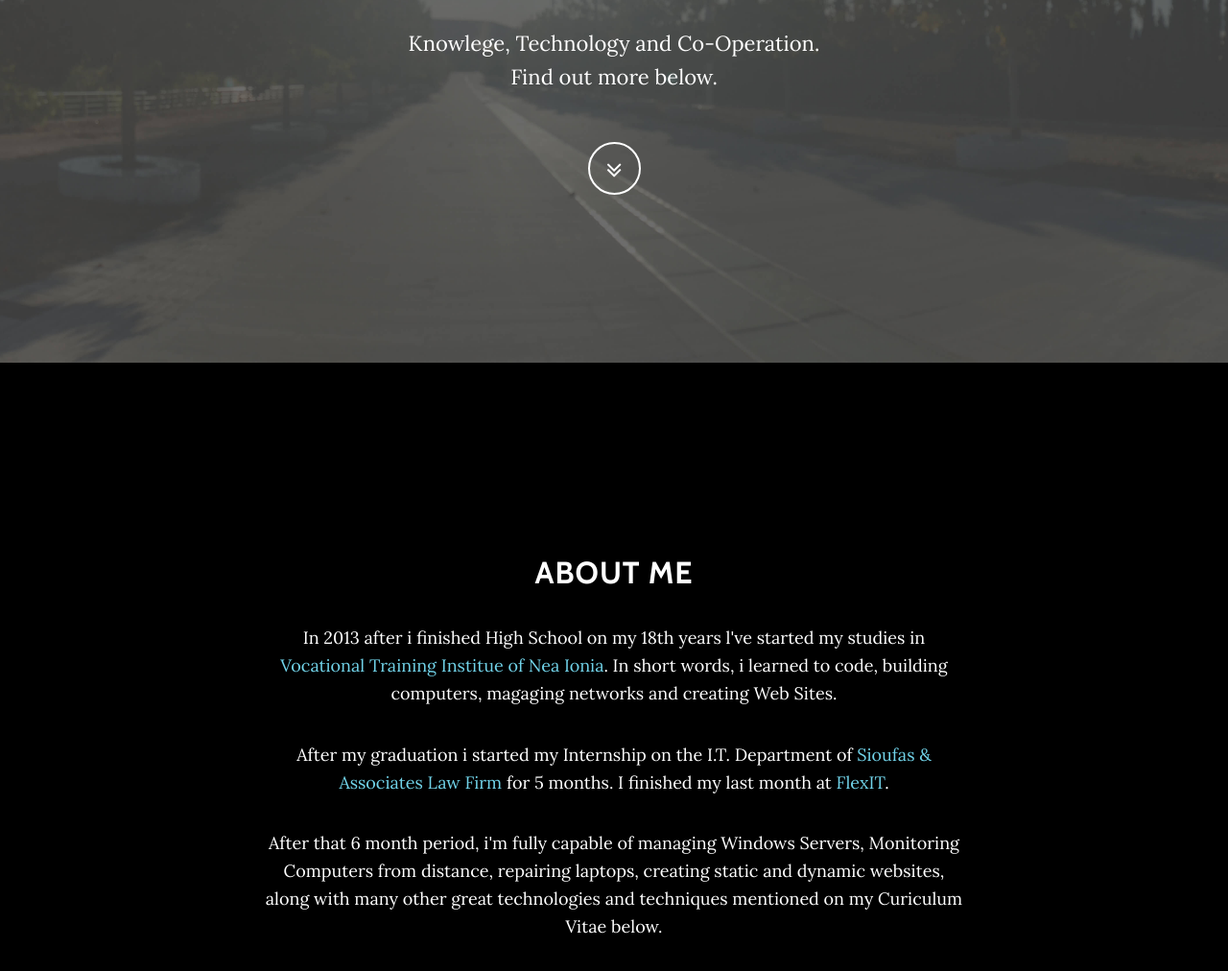
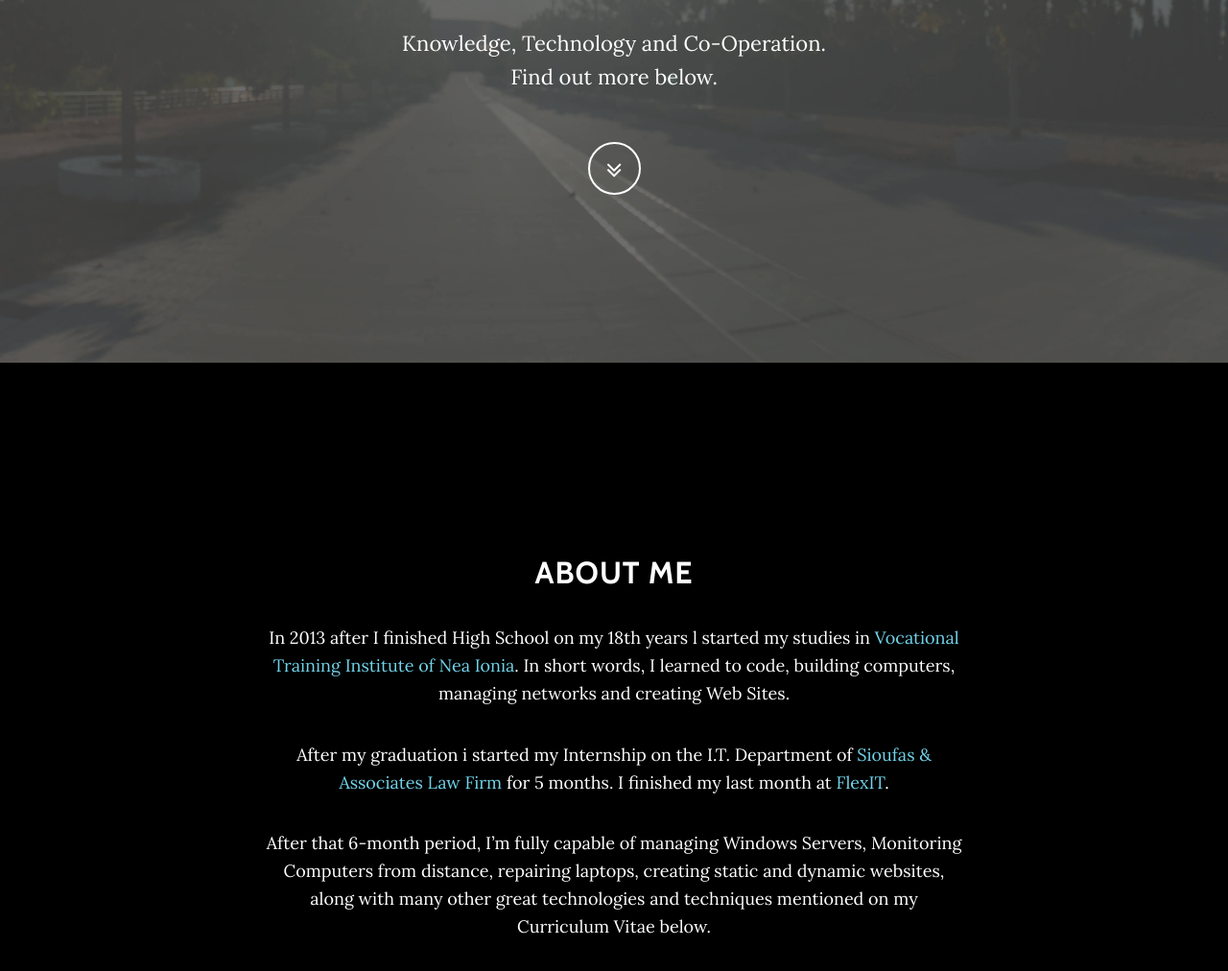
Before and after one commit to voyaller/Resume-Site, a plain HTML site: page index.html in a window 1280 px wide. Shown: the part 422-1434 px from the top of the page at 96% size. Drawn offline with nearby package versions, Linux system fonts and the light colour scheme.

Commit message:
RVB#1.3
Spelling -_-

```diff
--- a/index.html
+++ b/index.html
@@ -64,7 +64,7 @@
           <div class="row">
             <div class="col-lg-8 mx-auto">
               <h1 class="brand-heading">Aiming for results</h1>
-              <p class="intro-text">Knowlege, Technology and Co-Operation.
+              <p class="intro-text">Knowledge, Technology and Co-Operation.
                 <br>Find out more below.</p>
               <a href="#about" class="btn btn-circle js-scroll-trigger">
                 <i class="fa fa-angle-double-down animated"></i>
@@ -81,11 +81,11 @@
         <div class="row">
           <div class="col-lg-8 mx-auto">
             <h2>About Me</h2>
-            <p>In 2013 after i finished High School on my 18th years l've started my studies in <a href="http://iek-n-ionias.att.sch.gr/iek/">Vocational Training Institue of Nea Ionia</a>. In short words, i learned to code, building computers, magaging networks and creating Web Sites.</p>
+            <p>In 2013 after I finished High School on my 18th years l started my studies in <a href="http://iek-n-ionias.att.sch.gr/iek/">Vocational Training Institute of Nea Ionia</a>. In short words, I learned to code, building computers, managing networks and creating Web Sites.</p>
             <p>After my graduation i started my Internship on the I.T. Department of
               <a href="http://www.sioufaslaw.gr/">Sioufas & Associates Law Firm</a> for 5 months. I finished my last month at
               <a href="https://www.flexit.gr/">FlexIT</a>.</p>
-            <p>After that 6 month period, i'm fully capable of managing Windows Servers, Monitoring Computers from distance, repairing laptops, creating static and dynamic websites, along with many other great technologies and techniques mentioned on my Curiculum Vitae below.</p>
+            <p>After that 6-month period, I’m fully capable of managing Windows Servers, Monitoring Computers from distance, repairing laptops, creating static and dynamic websites, along with many other great technologies and techniques mentioned on my Curriculum Vitae below.</p>
           </div>
         </div>
       </div>
```
